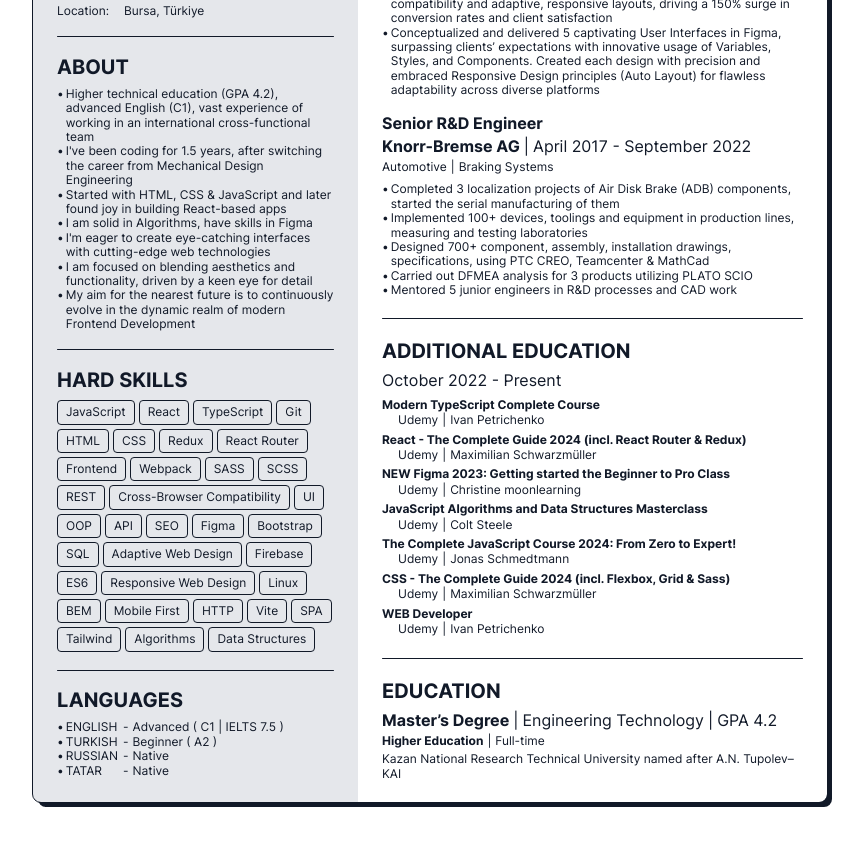
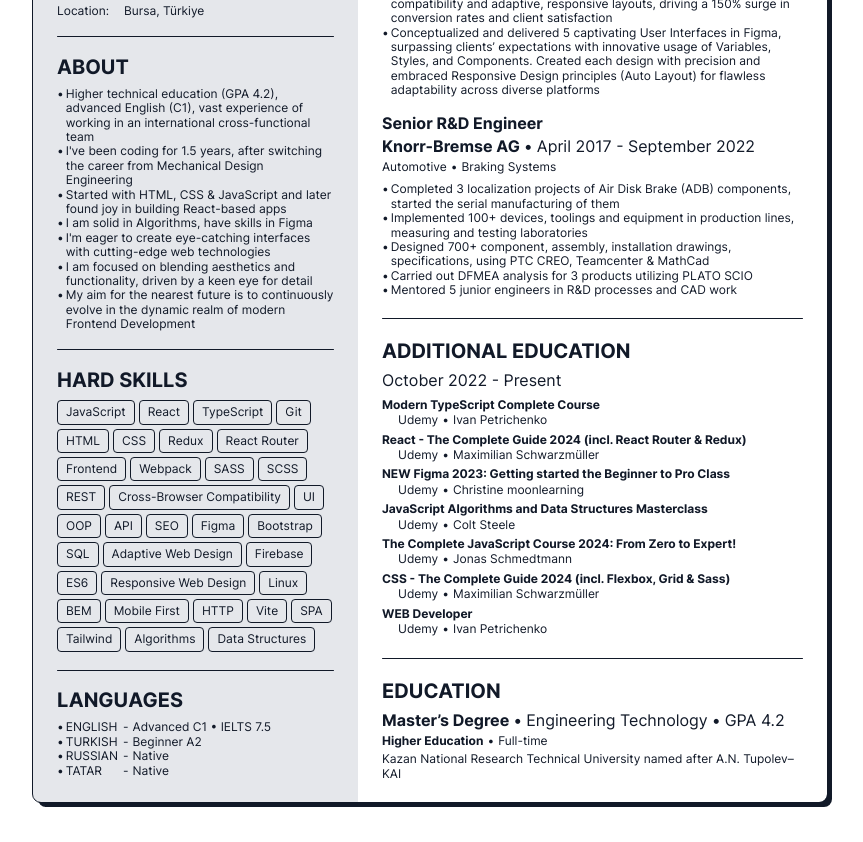
Before and after one commit to mirzaianov/cv-mirzaianov-com, a React (Vite) app: page / in a window 1280 px wide. Shown: the part 360-1202 px from the top of the page, without its empty margins (210-1073 px from the left). Built offline with nearby package versions, Linux system fonts and the light colour scheme; the HTML template or start-up script is replaced by a standard one.

Commit message:
refactor: hyphen => dot

```diff
--- a/src/components/Course.jsx
+++ b/src/components/Course.jsx
@@ -10,7 +10,7 @@
       </a>
       <div className="course__info">
         <p>{resource}</p>
-        <p>|</p>
+        <p>•</p>
         <p>{author}</p>
       </div>
     </li>
--- a/src/components/EducationBlock.jsx
+++ b/src/components/EducationBlock.jsx
@@ -7,14 +7,14 @@
       <div className="list">
         <div className="education__heading">
           <div className="h3-700">Master’s Degree</div>
-          <div className="h3-400">|</div>
+          <div className="h3-400">•</div>
           <div className="h3-400">Engineering Technology</div>
-          <div className="h3-400">|</div>
+          <div className="h3-400">•</div>
           <div className="h3-400">GPA 4.2</div>
         </div>
         <div className="education__type">
           <p className="p-700">Higher Education</p>
-          <p>|</p>
+          <p>•</p>
           <p>Full-time</p>
         </div>
         <p>
--- a/src/components/InfoBlock.jsx
+++ b/src/components/InfoBlock.jsx
@@ -10,7 +10,7 @@
       </h1>
       <div className="info__description">
         <h2 className="h2-400-up">Frontend Developer</h2>
-        <h3 className="h3-400">JavaScript | React | TypeScript</h3>
+        <h3 className="h3-400">JavaScript • React • TypeScript</h3>
       </div>
     </article>
   );
--- a/src/components/Job.jsx
+++ b/src/components/Job.jsx
@@ -7,12 +7,12 @@
         <div className="h3-700">{jobTitle}</div>
         <div className="job__info">
           <div className="h3-700">{company}</div>
-          <div className="h3-400">|</div>
+          <div className="h3-400">•</div>
           <div className="h3-400">{date}</div>
         </div>
         <div className="job__field">
           <div>{field}</div>
-          <div>|</div>
+          <div>•</div>
           <div>{specificity}</div>
         </div>
       </div>
--- a/src/components/LanguagesList.jsx
+++ b/src/components/LanguagesList.jsx
@@ -5,11 +5,11 @@
     <div className="list-0">
       <Language
         language={'English'}
-        level={'Advanced ( C1 | IELTS 7.5 )'}
+        level={'Advanced C1 • IELTS 7.5'}
       />
       <Language
         language={'Turkish'}
-        level={'Beginner ( A2 )'}
+        level={'Beginner A2'}
       />
       <Language
         language={'Russian'}
```
